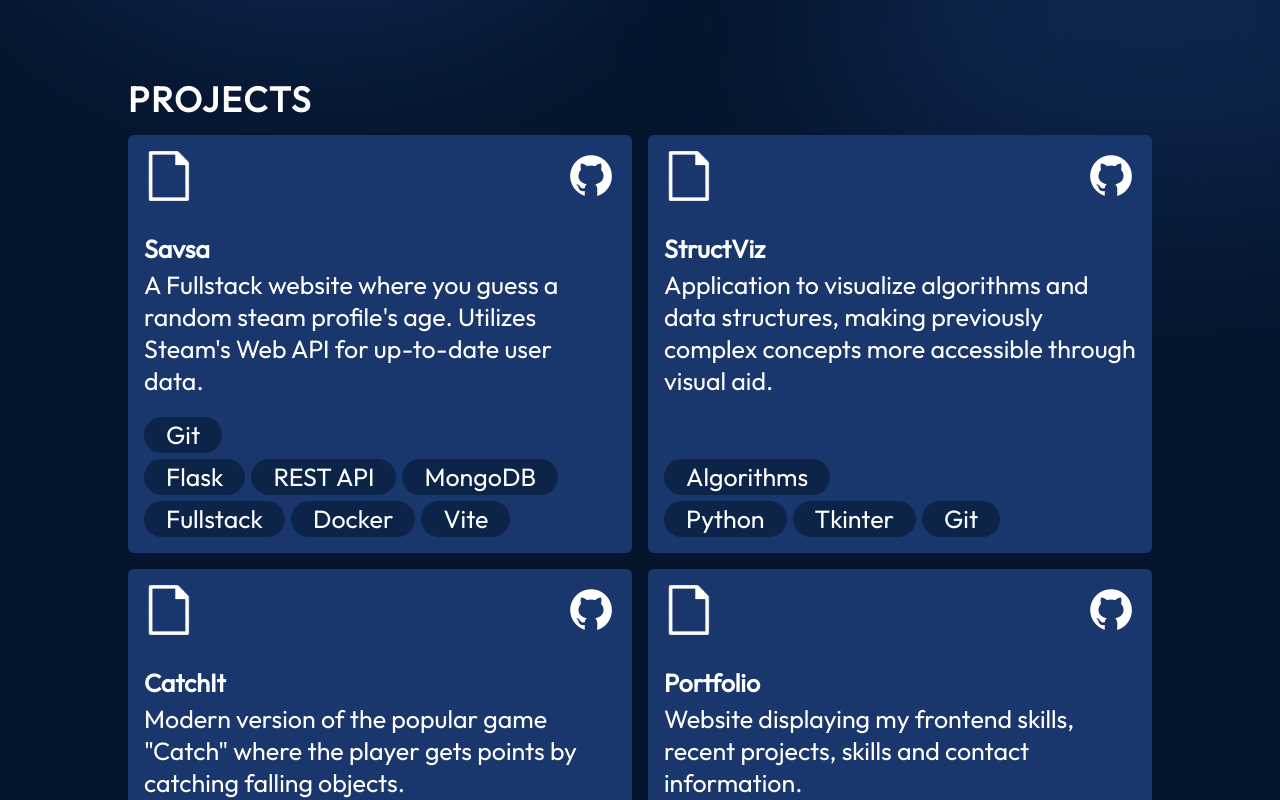
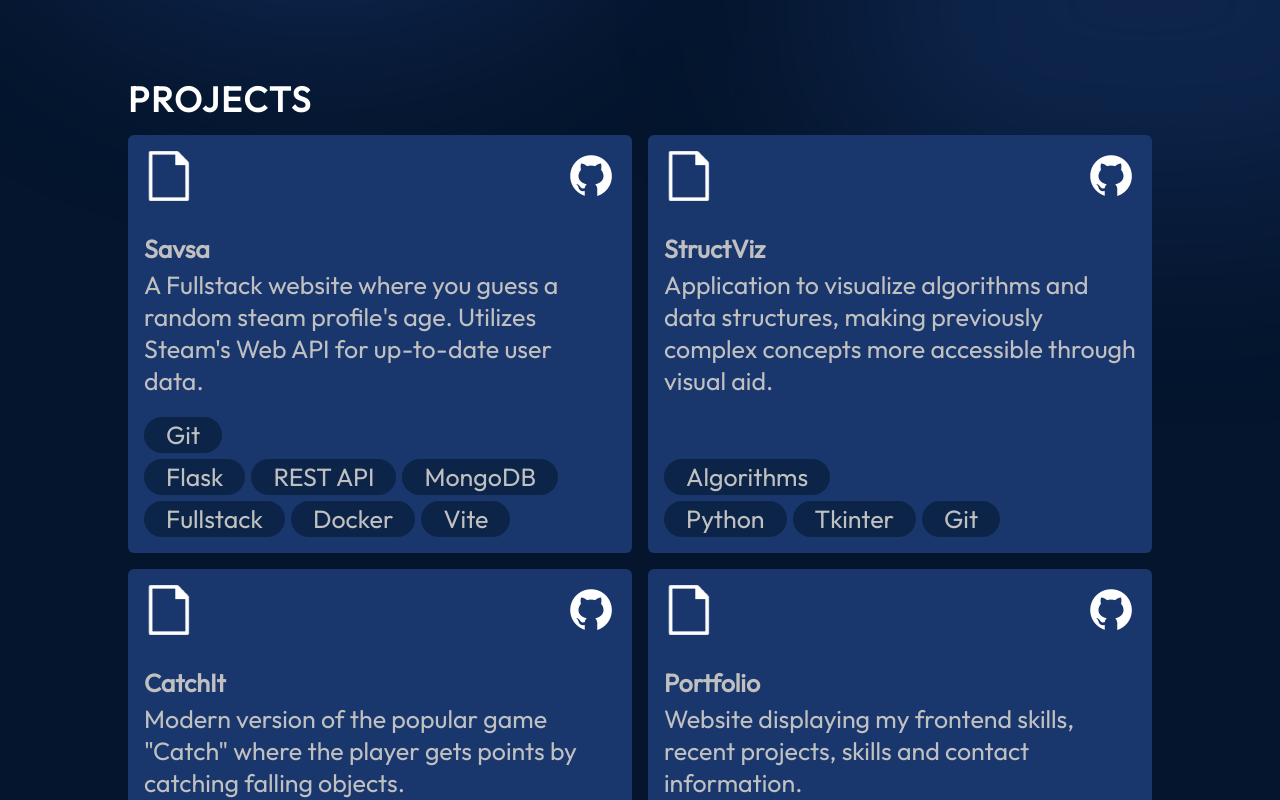
Before and after one commit to HarbourHeading/swe-portfolio, a React (Vite) app: page / in a window 1280 px wide. Shown: the part 580-1380 px from the top of the page. Built offline with nearby package versions, Linux system fonts and the light colour scheme; a small style sheet from the web is missing.

Commit message:
Added move up and text color change animation on hover.

```diff
--- a/src/components/Projects/ProjectCard.module.css
+++ b/src/components/Projects/ProjectCard.module.css
@@ -7,7 +7,6 @@
     background: linear-gradient(180deg, #576cbc 0%, #132a53 100%);
     box-shadow: 0 16px 14px 0 #04152d;
     padding: 18px 24px;
-    max-width: 345px;
     z-index: 3;
 }
 
@@ -51,12 +50,16 @@
 
 .card {
     background-color: var(--color-secondary);
-    color: var(--color-text);
     padding: 1rem;
     z-index: 3;
     display: flex;
     flex-direction: column;
     border-radius: 6px;
-    height: 100%;
+    transition: 0.3s;
+    color: #C0C0C0;
 
+    &:hover {
+        transform: translate(0, -0.5rem);
+        color: var(--color-text);
+    }
 }
```
